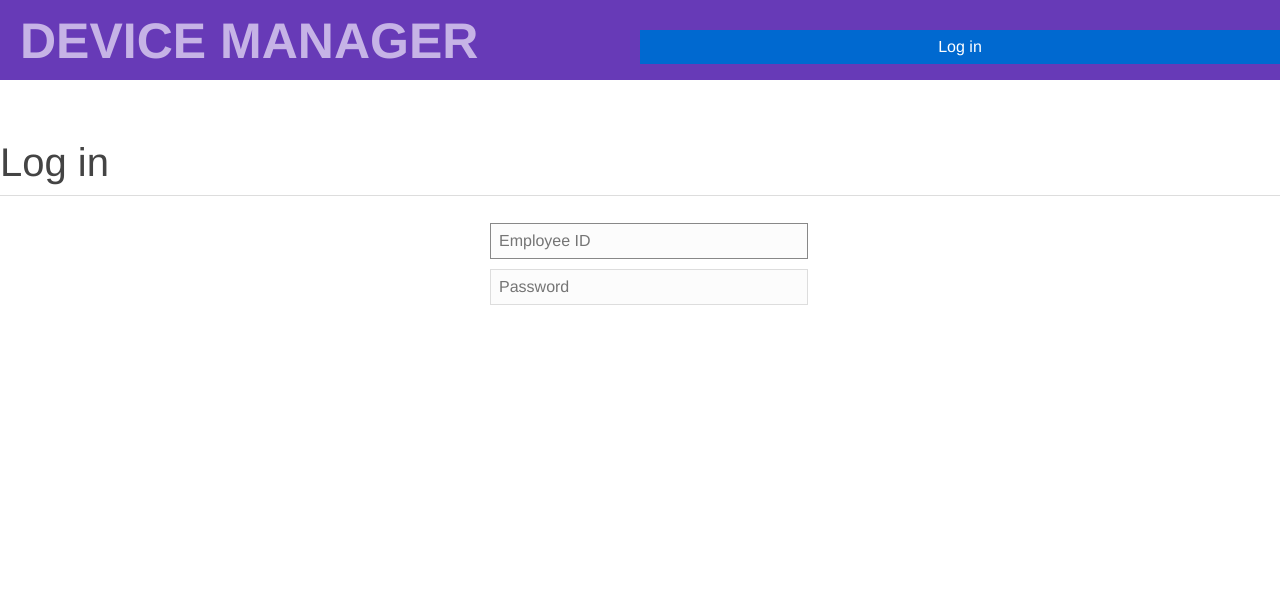
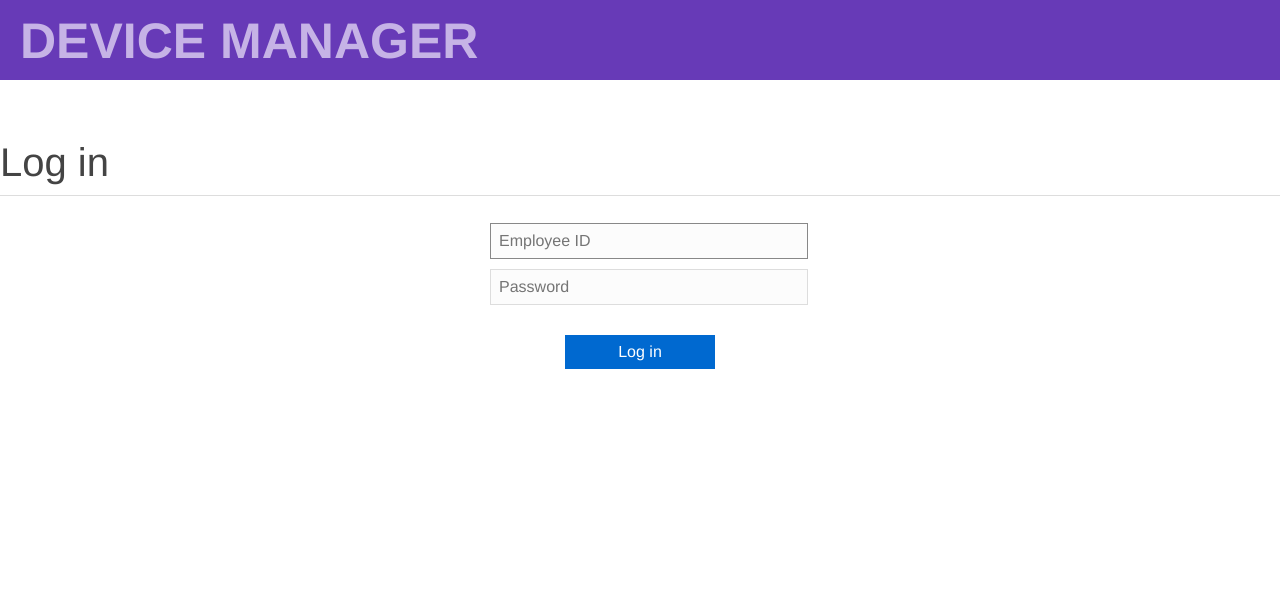
Before and after one commit to mospy26/Database-Application-Programming, a Flask app: page /login in a window 1280 px wide. Shown: the top 609 px of the page. Run offline with Flask 2, Linux system fonts and the light colour scheme; parts of the project's set-up code (start-up, migrations or seed data) failed here and were passed over.

Commit message:
fixed submit button in wrong position

```diff
--- a/static/css/main.css
+++ b/static/css/main.css
@@ -56,7 +56,7 @@ button {
 }
 
 button {
-  position:absolute;
+  display:block;
   right:0;
   top:0;
 }
```
